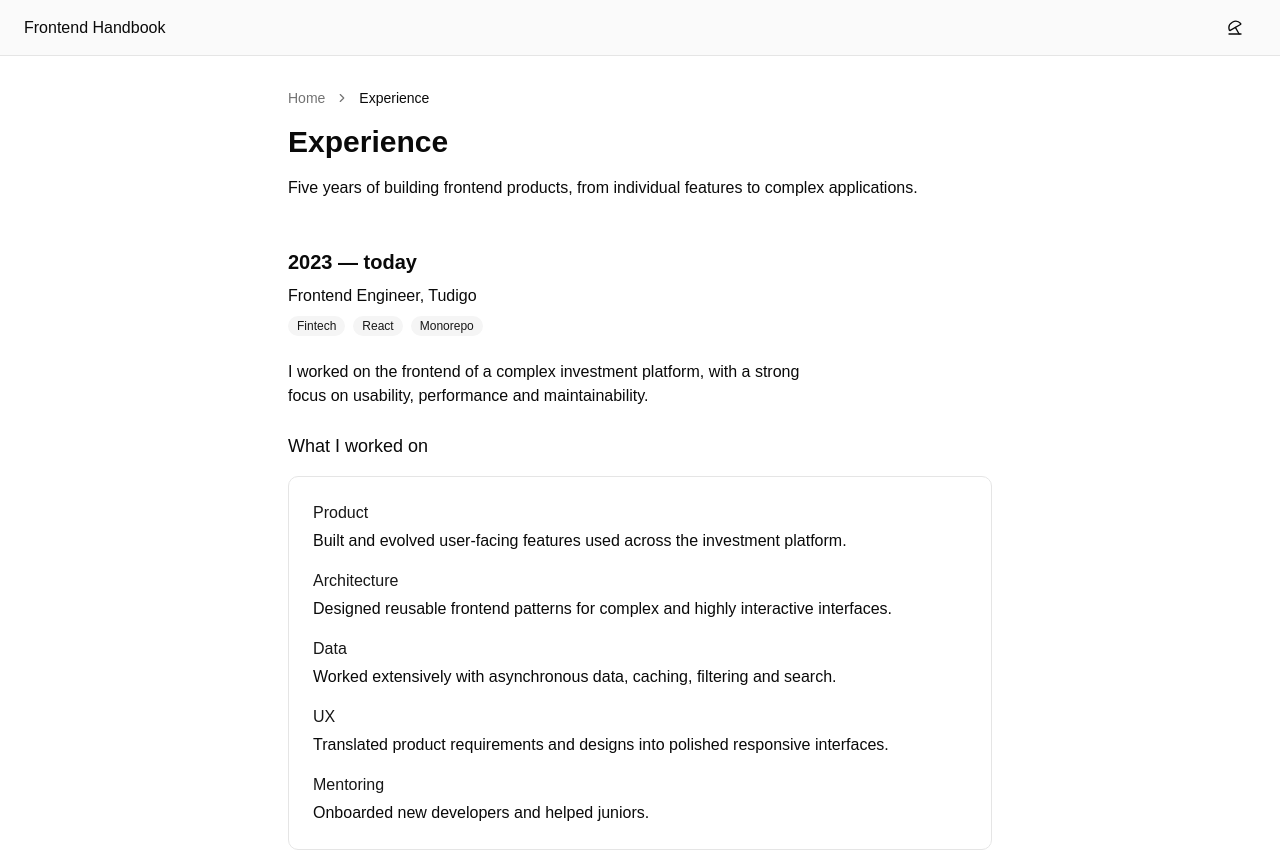
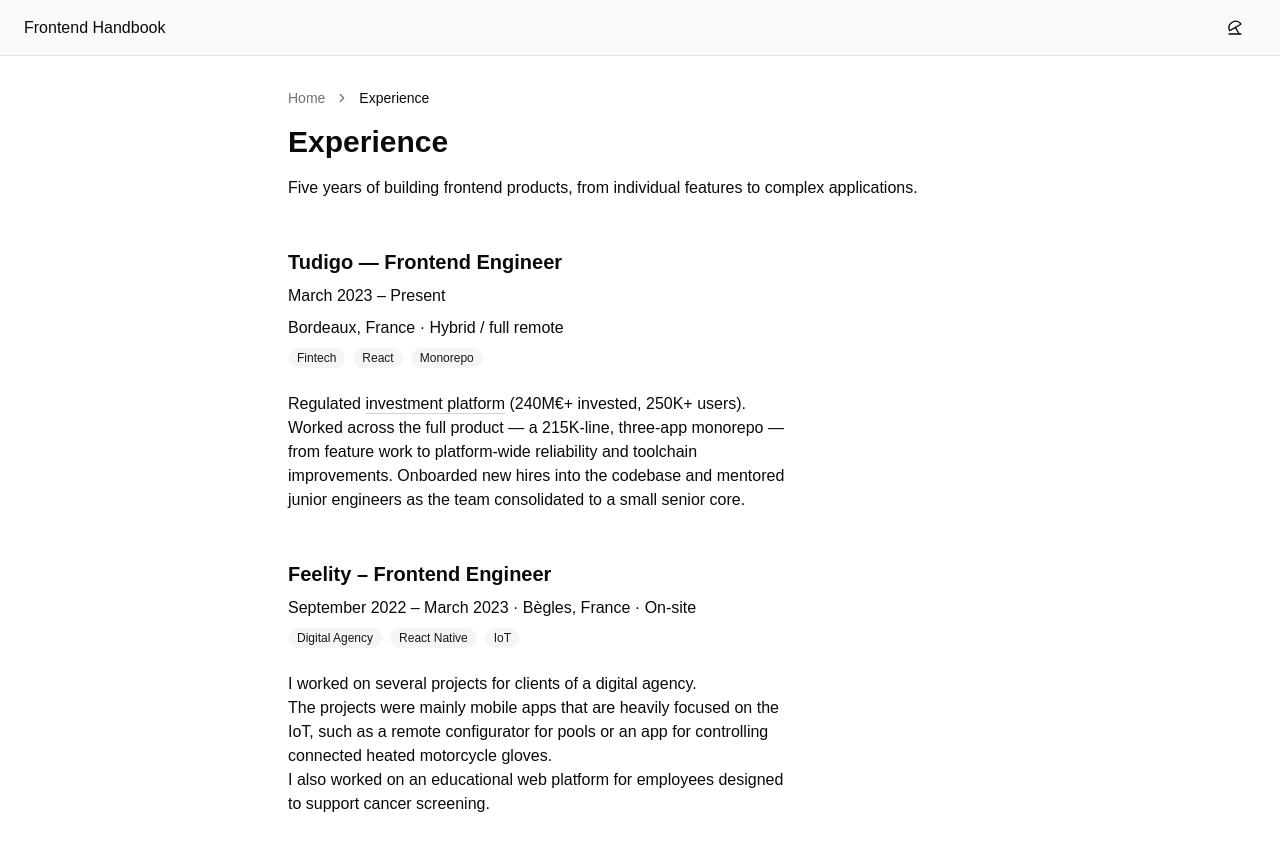
Before and after one commit to baptaste/frontend-handbook, a React (Vite) app: page /experience in a window 1280 px wide. Built offline with nearby package versions, Linux system fonts and the light colour scheme.

Commit message:
feat: rework the Tudigo experience entry
Adds dates and location to each role, links to the case study, and drops
the What I worked on card the case study now covers.

```diff
--- a/src/routes/experience.tsx
+++ b/src/routes/experience.tsx
@@ -1,26 +1,10 @@
-import { createFileRoute } from "@tanstack/react-router"
-import type { ReactNode } from "react"
+import { Link, createFileRoute } from "@tanstack/react-router"
 import { Article } from "@/components/article"
 import { Badge } from "@/components/ui/badge"
 
 export const Route = createFileRoute("/experience")({
   component: RouteComponent,
 })
-
-function ExperienceAchievement({
-  label,
-  children,
-}: {
-  label: string
-  children: ReactNode
-}) {
-  return (
-    <div key={label} className="space-y-1">
-      <p className="text-neutral-900 dark:text-neutral-50">{label}</p>
-      <p>{children}</p>
-    </div>
-  )
-}
 
 function RouteComponent() {
   return (
@@ -35,8 +19,11 @@
 
       <Article.Section>
         <Article.SectionHeader>
-          <Article.SectionTitle>2023 — today</Article.SectionTitle>
-          <Article.Info>Frontend Engineer, Tudigo</Article.Info>
+          <Article.SectionTitle>
+            Tudigo — Frontend Engineer
+          </Article.SectionTitle>
+          <Article.Info>March 2023 – Present</Article.Info>
+          <Article.Info>Bordeaux, France · Hybrid / full remote</Article.Info>
           <Article.Tags>
             <Badge variant="secondary">Fintech</Badge>
             <Badge variant="secondary">React</Badge>
@@ -45,42 +32,30 @@
         </Article.SectionHeader>
 
         <Article.Description>
-          I worked on the frontend of a complex investment platform, with a
-          strong focus on usability, performance and maintainability.
+          Regulated{" "}
+          <Link to="/projects/investment-platform" className="pretty-link">
+            investment platform
+          </Link>{" "}
+          (240M€+ invested, 250K+ users). Worked across the full product — a
+          215K-line, three-app monorepo — from feature work to platform-wide
+          reliability and toolchain improvements. Onboarded new hires into the
+          codebase and mentored junior engineers as the team consolidated to a
+          small senior core.
         </Article.Description>
-
-        <Article.Heading>What I worked on</Article.Heading>
-        <Article.Card>
-          <ExperienceAchievement label="Product">
-            Built and evolved user-facing features used across the investment
-            platform.
-          </ExperienceAchievement>
-          <ExperienceAchievement label="Architecture">
-            Designed reusable frontend patterns for complex and highly
-            interactive interfaces.
-          </ExperienceAchievement>
-          <ExperienceAchievement label="Data">
-            Worked extensively with asynchronous data, caching, filtering and
-            search.
-          </ExperienceAchievement>
-          <ExperienceAchievement label="UX">
-            Translated product requirements and designs into polished responsive
-            interfaces.
-          </ExperienceAchievement>
-          <ExperienceAchievement label="Mentoring">
-            Onboarded new developers and helped juniors.
-          </ExperienceAchievement>
-        </Article.Card>
       </Article.Section>
 
       <Article.Section>
         <Article.SectionHeader>
-          <Article.SectionTitle>2022</Article.SectionTitle>
-          <Article.Info>Frontend Engineer, Feelity</Article.Info>
+          <Article.SectionTitle>
+            Feelity – Frontend Engineer
+          </Article.SectionTitle>
+          <Article.Info>
+            September 2022 – March 2023 · Bègles, France · On-site
+          </Article.Info>
           <Article.Tags>
+            <Badge variant="secondary">Digital Agency</Badge>
             <Badge variant="secondary">React Native</Badge>
-            <Badge variant="secondary">Angular</Badge>
-            <Badge variant="secondary">Mobile Apps</Badge>
+            <Badge variant="secondary">IoT</Badge>
           </Article.Tags>
         </Article.SectionHeader>
 
@@ -96,20 +71,25 @@
 
       <Article.Section>
         <Article.SectionHeader>
-          <Article.SectionTitle>2021</Article.SectionTitle>
-          <Article.Info>Frontend Engineer, LibNGo</Article.Info>
+          <Article.SectionTitle>
+            LibNGo – Frontend Engineer
+          </Article.SectionTitle>
+          <Article.Info>
+            March 2021 – August 2022 · Talence, France · Hybrid
+          </Article.Info>
           <Article.Tags>
+            <Badge variant="secondary">Startup</Badge>
             <Badge variant="secondary">Svelte</Badge>
-            <Badge variant="secondary">SvelteKit</Badge>
             <Badge variant="secondary">PWA</Badge>
           </Article.Tags>
         </Article.SectionHeader>
         <Article.Description>
-          I worked on the frontend of a startup's web platform designed to
-          connect physiotherapists. I've built and evolved several different
-          things like the hompage, the search page and the user dashboard. I've
-          also turned the plateform into a progressive web app with offline
-          support and push notifications.
+          Work-study program during which I worked on the frontend of a
+          startup's web platform designed to connect physiotherapists. I've
+          built and evolved several different things like the hompage, the
+          search page and the user dashboard. I've also turned the plateform
+          into a progressive web app with offline support and push
+          notifications.
         </Article.Description>
       </Article.Section>
     </Article.Root>
```
